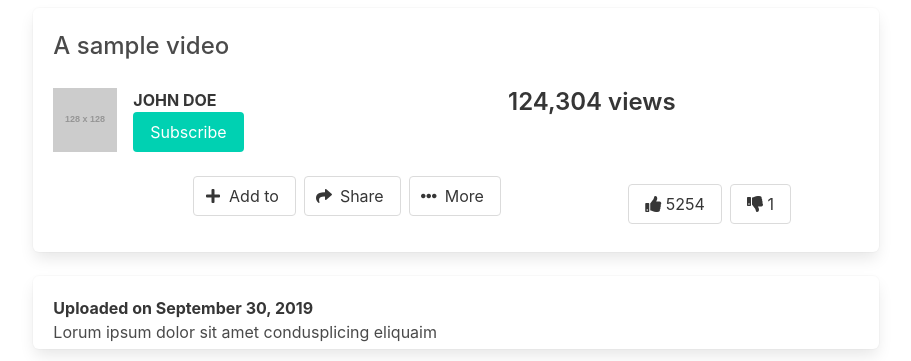
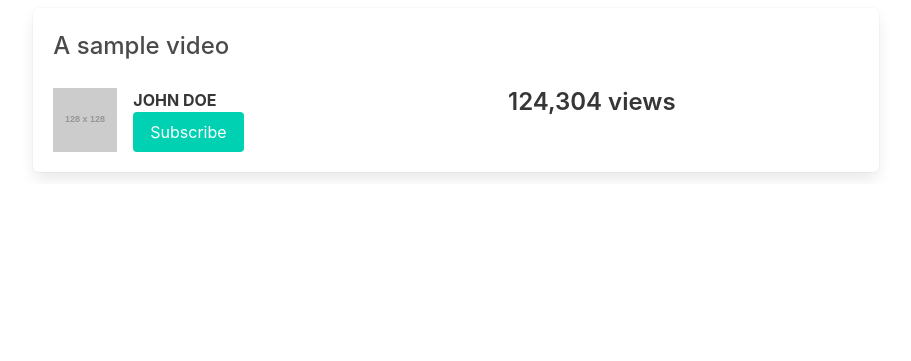
Before and after one commit to ihollarmide/gatsby-cloudinary-player, a Gatsby site: page / in a window 1280 px wide. Shown: the part 702-1063 px from the top of the page, without its empty margins (184-1095 px from the left). After the commit the page ends 886 px from the top, so only its background shows below. Built offline with nearby package versions, Linux system fonts and the light colour scheme; Gatsby itself is replaced by a stand-in of ours; placeholder pictures from the web are drawn by us.

Commit message:
Refactored Layout

```diff
--- a/src/components/Layout.js
+++ b/src/components/Layout.js
@@ -6,40 +6,21 @@ import "@fortawesome/fontawesome-free/css/all.css";
 const Layout = props => {
 	return (
 	  <>
-      <div
-      	className="has-text-centered"
-				style={{
-					marginTop: "2rem",
-					marginBottom: "2rem"
-				}}
+      <div className="has-text-centered"
+          style={{marginTop: "2rem",marginBottom: "2rem"}}
       >
-				<h1 className="title is-3">
-					Simple Gatsby Cloudinary Video Player
-				</h1>
+				<h1 className="title is-3">Simple Gatsby Cloudinary Video Player</h1>
 			</div>
 
       <div className="columns is-centered">
-				<div
-					className="column video-column is-8-widescreen is-10-desktop is-11-tablet is-11-mobile"
-				>
+				<div className="column video-column is-8-widescreen is-10-desktop is-11-tablet">
 					<div className="image">
-
             {props.children}
-
-
 					</div>
 
 					<br />
-
           <div className="box">
-            <div
-              style={{
-                fontSize: "1.5em",
-                fontWeight: "500"
-              }}
-            >
-              A sample video
-            </div>
+            <div style={{ fontSize: "1.5em", fontWeight: "500"}}>A sample video</div>
 						<br />
 						  <article className="media">
 								<div className="media-left">
@@ -69,76 +50,9 @@ const Layout = props => {
                         </nav>
                       </div>
                   </div>
-
-								<nav className="level">
-									<p className="level-item has-text-left">
-                    <a
-                      className="button is-default"
-                      style={{
-                        marginRight: "0.5rem"
-                      }}
-                    >
-										  <span className="icon">
-                        <i className="fa fa-plus"></i>
-                      </span>
-                      <span>Add to</span>
-										</a>
-										<a
-                      className="button is-default"
-                      style={{
-                        marginRight: "0.5rem"
-                      }}
-                    >
-											<span className="icon">
-                        <i className="fa fa-share"></i>
-                      </span>
-                      <span>Share</span>
-										</a>
-										<a
-                      className="button is-default"
-                      style={{
-                        marginRight: "0.5rem"
-                      }}
-                    >
-											<span className="icon">
-                        <i className="fa fa-ellipsis-h"></i>
-                      </span>
-                      <span>More</span>
-										</a>
-									</p>
-									<p className="level-item has-text-right">
-										<a
-                      className="button is-default"
-                      style={{
-                        marginRight: "0.5rem"
-                      }}
-                    >
-                      <i className="fa fa-thumbs-up"></i>
-                      &nbsp;5254
-                    </a>
-										<a
-                      className="button is-default"
-                      style={{
-                        marginRight: "0.5rem"
-                      }}
-                    >
-                      <i className="fa fa-thumbs-down"></i>
-                      &nbsp;1
-                    </a>
-								  </p>
-								</nav>
 							  </div>
 						  </div>
 					  </article>
-				</div>
-        <div
-          className="box"
-          style={{
-            padding: "20px 20px 5px 20px"
-          }}
-        >
-				  <p><strong>Uploaded on September 30, 2019</strong></p>
-					<p>Lorum ipsum dolor sit amet condusplicing eliquaim</p>
 				  </div>
 			  </div>
 		  </div>
```
Lines whose indentation alone changed are shown as unchanged.
